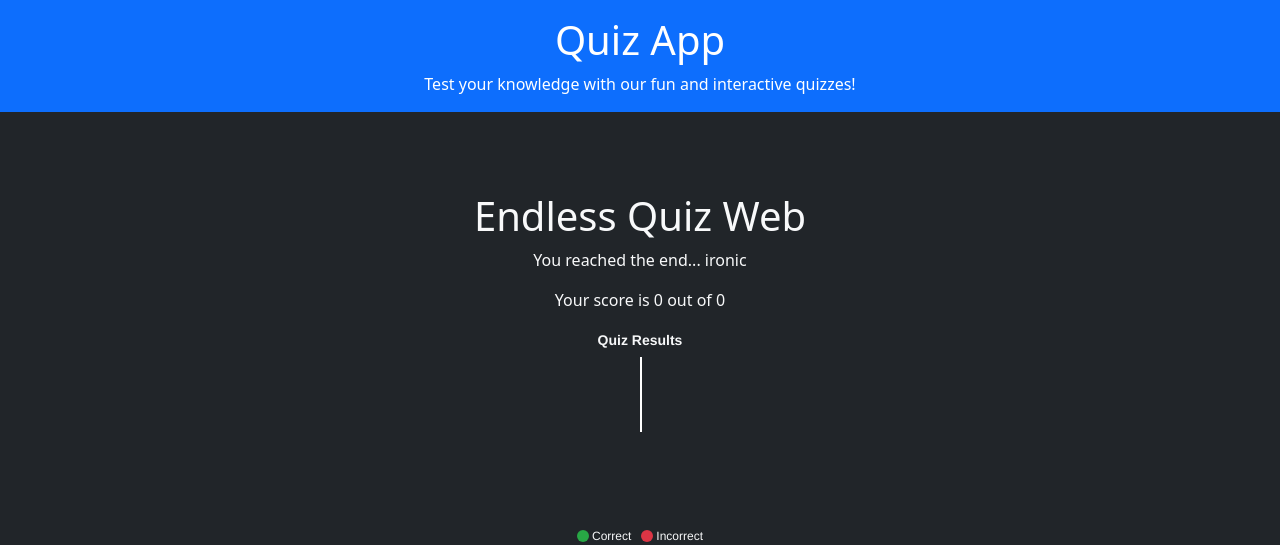
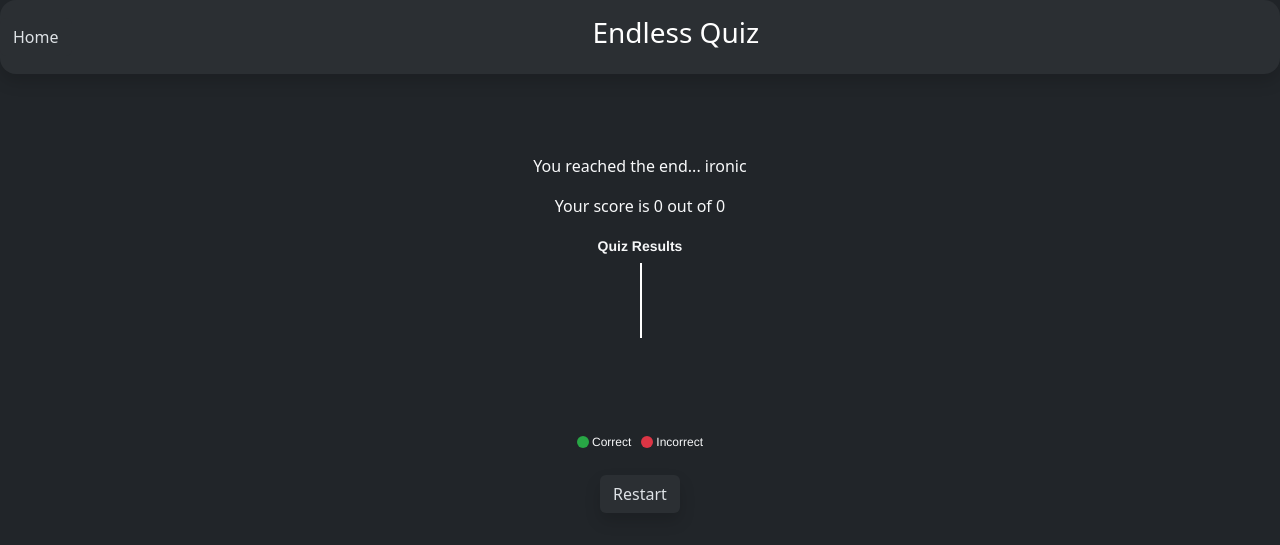
Before and after one commit to Guillermode20/quiz-app, a Django app: page /quiz/ in a window 1280 px wide. Shown: the top 545 px of the page. Run offline with Django 5.2, Linux system fonts and the light colour scheme; data comes from the database, SQL or seed files in the repository; data that the repository does not hold is empty; some libraries are stand-ins or nearby versions.

Commit message:
Refactor end.html, header.html, home.html, and startpage.html templates

```diff
--- a/quizproject/quizapp/templates/quizapp/end.html
+++ b/quizproject/quizapp/templates/quizapp/end.html
@@ -3,7 +3,6 @@
 <!--End screen template-->
 {% block content %}
 <div class="d-flex flex-column justify-content-center align-items-center" style="min-height: 10vh;">
-  <h1 class="text-light">Endless Quiz Web</h1>
   <p class="text-light">You reached the end... ironic</p>
   <p class="text-light">Your score is {{ score }} out of {{ total_questions }}</p>
   <div id="apexChart" style="width: 300px;"></div>
--- a/quizproject/quizapp/templates/quizapp/header.html
+++ b/quizproject/quizapp/templates/quizapp/header.html
@@ -1,10 +1,10 @@
 {% extends "quizapp/base.html" %}
 
 {% block header %}
-    <header class="bg-primary text-white text-center py-3">
-        <h1>Quiz App</h1>
-        <nav>
-            <p1>Test your knowledge with our fun and interactive quizzes!</p1>
-        </nav>
+    <header class="mid-dark shadow rounded-4 text-white text-center py-3">
+        <div class="d-flex justify-content-between align-items-center">
+            <a href="{% url 'startpage' %}" class="btn mid-dark">Home</a>
+            <h3 class="mx-auto">Endless Quiz</h3>
+        </div>
     </header>
 {% endblock %}
--- a/quizproject/quizapp/templates/quizapp/home.html
+++ b/quizproject/quizapp/templates/quizapp/home.html
@@ -7,7 +7,6 @@
 <!-- Main Quiz Home screen template -->
 {% block content %}
 
-<h4>Endless Quiz Web</h4>
 <div class="container" style="max-width: 70%;">
     <h2 class="question-text-size">{{ question.question_text }}</h2>
 </div>
```
Also changed, not shown: quizproject/quizapp/templates/quizapp/startpage.html (+5 -5 lines).
